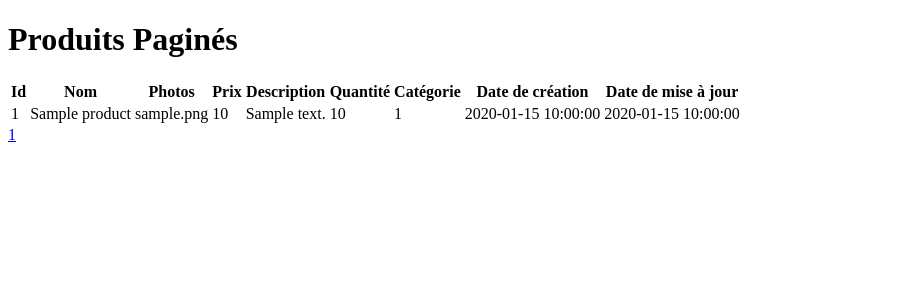
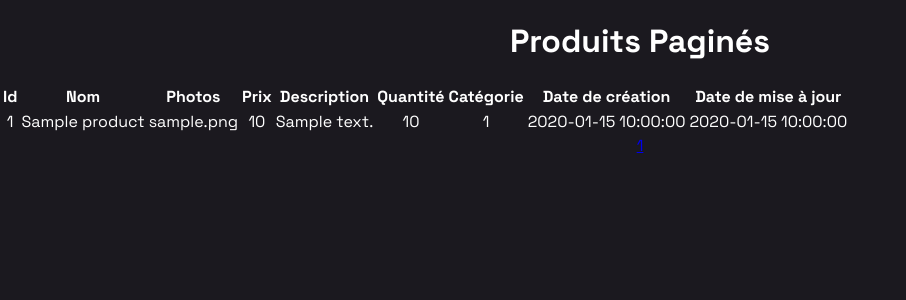
Before and after one commit to romain-chazaut/my-little-mvc, a PHP site: page /my-little-mvc/View/shop.php in a window 1280 px wide. Shown: the top 300 px of the page, without its empty margins (0-906 px from the left). Run offline with PHP 8.4, Linux system fonts and the light colour scheme; tables that the repository leaves empty or names only in its code hold one stand-in row (values such as "Sample post"); data that the repository does not hold is empty.

Commit message:
pagination

```diff
--- a/View/shop.php
+++ b/View/shop.php
@@ -25,6 +25,7 @@
     <meta charset="UTF-8">
     <meta name="viewport" content="width=device-width, user-scalable=no, initial-scale=1.0, maximum-scale=1.0, minimum-scale=1.0">
     <meta http-equiv="X-UA-Compatible" content="ie=edge">
+    <link rel="stylesheet" href="../style.css">
     <title>RAM SHOP</title>
 </head>
 <body>
@@ -71,7 +72,7 @@
 
     <!-- Liens des Numéros de Page -->
     <?php for ($i = 1; $i <= $totalPages; $i++): ?>
-        <a class="pagination-button <?= ($i == $page) ? 'active' : '' ?>" href="?page=<?= $i ?>"><?= $i ?></a>
+        <a class="number-button <?= ($i == $page) ? 'active' : '' ?>" href="?page=<?= $i ?>"><?= $i ?></a>
     <?php endfor; ?>
 
     <!-- Bouton Suivant -->
--- a/style.css
+++ b/style.css
@@ -10,3 +10,12 @@
   p, h1 {
     color: white;
   }
+
+  table th {
+    color: white;
+  }
+
+
+  table td {
+    color: white;
+  }
```
